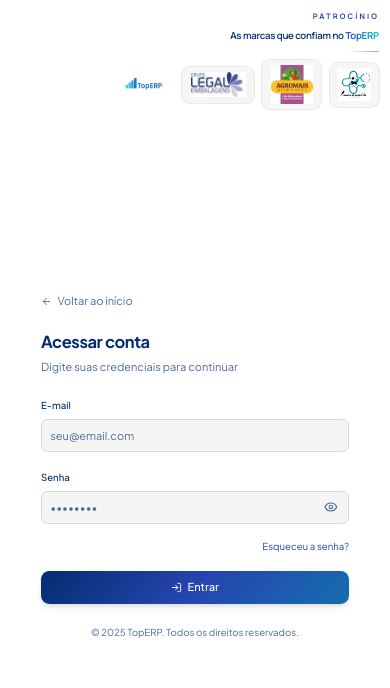
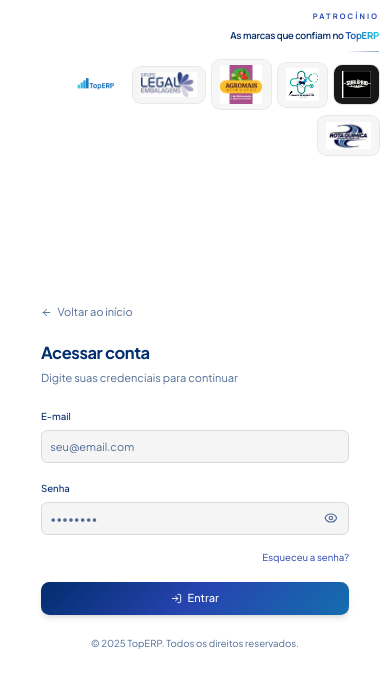
Before and after one commit to Sistem-ERP-freelancer/SistemaERP---Frontend, a React (Vite) app: page /login in a window 390 px wide. Shown: the top 688 px of the page. Built offline with nearby package versions, Linux system fonts and the light colour scheme.

Commit message:
logos emtre outras coisas

```diff
--- a/src/pages/Login.tsx
+++ b/src/pages/Login.tsx
@@ -12,6 +12,20 @@ import { useRedirectAfterLogin } from "@/hooks/useRedirectAfterLogin";
 import { TopERPLogo } from "@/components/TopERPLogo";
 import { cn } from "@/lib/utils";
 
+type SponsorCardStyle = "light" | "dark" | "plain";
+
+function sponsorCardClassName(variant: "onDark" | "onLight", card: SponsorCardStyle): string | null {
+  if (card === "plain") return null;
+  if (card === "dark") {
+    return variant === "onDark"
+      ? "rounded-lg bg-black/90 px-3 py-2 shadow-sm ring-1 ring-white/10"
+      : "rounded-lg bg-zinc-900 px-3 py-2 shadow-sm ring-1 ring-border/60";
+  }
+  return variant === "onDark"
+    ? "rounded-lg bg-white/95 px-3 py-2 shadow-sm ring-1 ring-black/5"
+    : "rounded-lg bg-muted/40 px-3 py-2 ring-1 ring-border/60";
+}
+
 function LoginBrandLogos({
   variant,
   className,
@@ -19,12 +33,13 @@ function LoginBrandLogos({
   variant: "onDark" | "onLight";
   className?: string;
 }) {
-  const sponsorCardClass =
-    variant === "onDark"
-      ? "rounded-lg bg-white/95 px-3 py-2 shadow-sm ring-1 ring-black/5"
-      : "rounded-lg bg-muted/40 px-3 py-2 ring-1 ring-border/60";
-
-  const sponsors = [
+  const sponsors: {
+    id: string;
+    src: string;
+    alt: string;
+    className: string;
+    card?: SponsorCardStyle;
+  }[] = [
     {
       id: "grupo-legal",
       src: "/logo-patrocinador.png",
@@ -43,16 +58,41 @@ function LoginBrandLogos({
       alt: "Pronto Socorro Pet - Clínica Veterinária",
       className: "h-12 sm:h-14 md:h-16 w-auto max-w-[min(4.5rem,20vw)] object-contain object-center",
     },
+    {
+      id: "suburbio",
+      src: encodeURI("/Captura de tela 2026-05-15 171326.png"),
+      alt: "Subúrbio",
+      className: "h-10 sm:h-11 md:h-12 w-auto max-w-[min(9rem,38vw)] object-contain object-center",
+      card: "dark",
+    },
+    {
+      id: "rota-quimica",
+      src: "/DOC-20260515-WA0266..jpg",
+      alt: "Rota Química Transportes e Logística",
+      className: "h-10 sm:h-11 md:h-12 w-auto max-w-[min(10rem,42vw)] object-contain object-center",
+    },
   ];
 
   return (
-    <div className={cn("flex flex-wrap items-center justify-end gap-3 md:gap-4", className)}>
+    <div className={cn("flex flex-wrap items-center justify-end gap-2.5 md:gap-3", className)}>
       <TopERPLogo variant="landing" showText={false} />
-      {sponsors.map((sponsor) => (
-        <div key={sponsor.id} className={sponsorCardClass}>
-          <img src={sponsor.src} alt={sponsor.alt} className={sponsor.className} />
-        </div>
-      ))}
+      {sponsors.map((sponsor) => {
+        const cardStyle = sponsor.card ?? "light";
+        const cardClass = sponsorCardClassName(variant, cardStyle);
+        const img = <img src={sponsor.src} alt={sponsor.alt} className={sponsor.className} />;
+        if (!cardClass) {
+          return (
+            <div key={sponsor.id} className="shrink-0 px-0.5">
+              {img}
+            </div>
+          );
+        }
+        return (
+          <div key={sponsor.id} className={cardClass}>
+            {img}
+          </div>
+        );
+      })}
     </div>
   );
 }
@@ -252,7 +292,7 @@ const Login = () => {
           initial={{ opacity: 0, y: 20 }}
           animate={{ opacity: 1, y: 0 }}
           transition={{ duration: 0.6, delay: 0.2 }}
-          className="w-full max-w-md max-lg:pt-32"
+          className="w-full max-w-md max-lg:pt-40"
         >
           <Link
             to="/"
```
Also changed, not shown: public/Captura de tela 2026-05-15 171326.png (added), public/DOC-20260515-WA0266..jpg (added).
